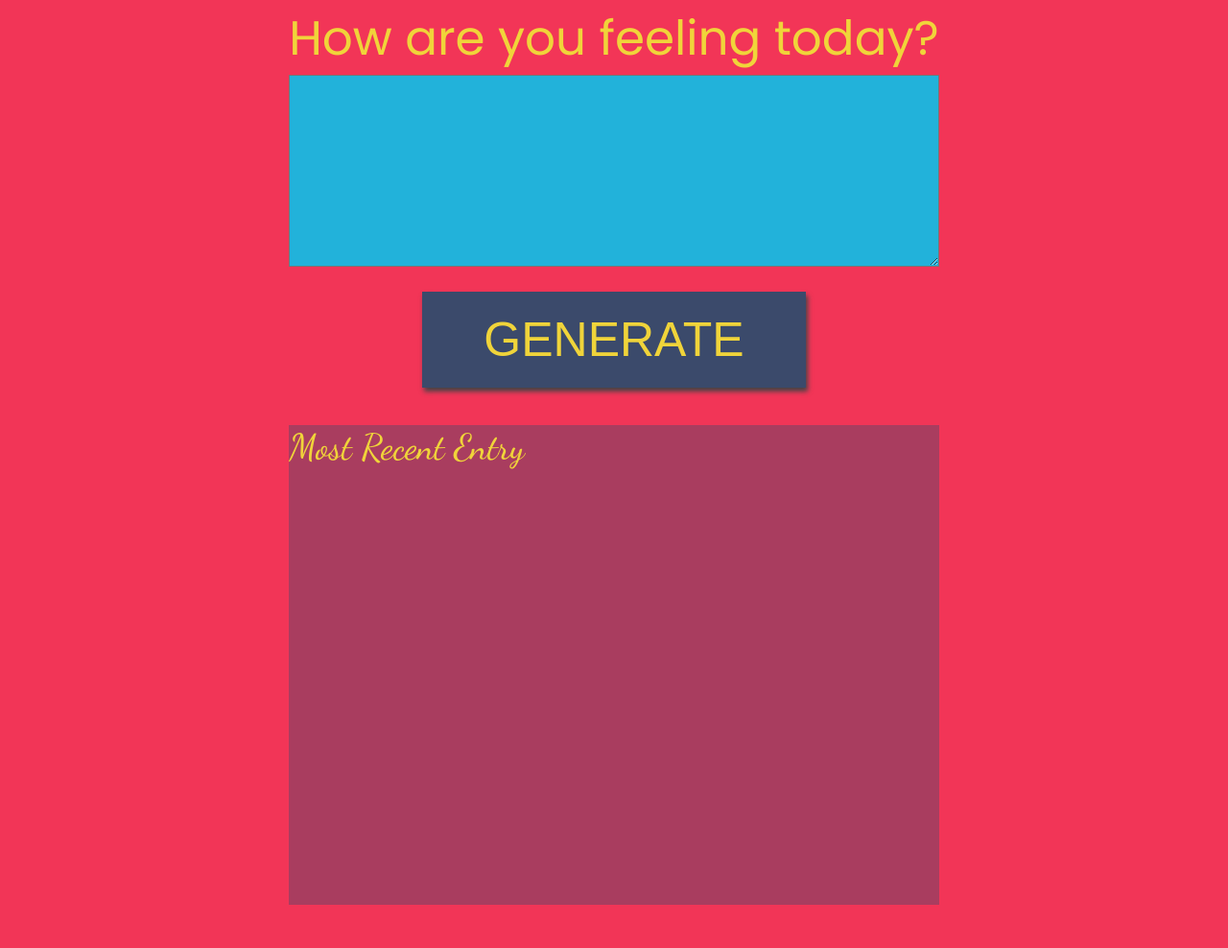
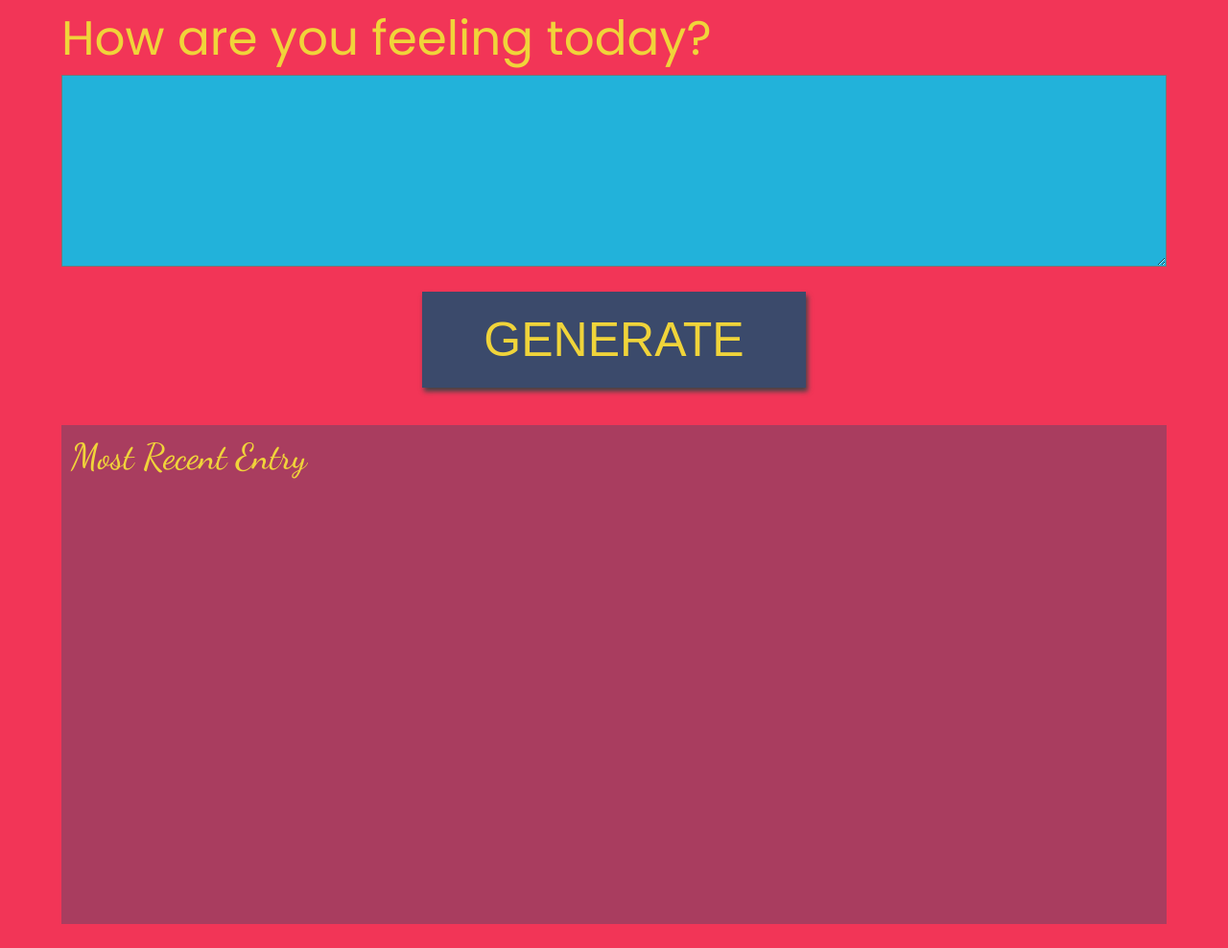
Before and after one commit to reyrey16/fend-weather-journal-app, a website: page website/index.html in a window 1280 px wide. Shown: the part 357-1345 px from the top of the page at 96% size. Drawn offline with Linux system fonts and the light colour scheme; a web font is replaced by a local one.

Commit message:
style: Add padding to entry

```diff
--- a/website/style.css
+++ b/website/style.css
@@ -12,9 +12,7 @@ body{
     grid-auto-rows: 150px 150px 400px 1fr;
     /* grid-template-columns:  */
     height:100vh;
-
     color: #f0d43a;
-    justify-content: center;
     grid-gap: 1em;
     font-size: 25px;
     margin: 0 5%;
@@ -29,6 +27,7 @@ body{
     font-size: 1.5em;
     height: 500px;
     margin: 25px 0;
+    padding: 10px;
 }
 
 #entryHolder{
```
